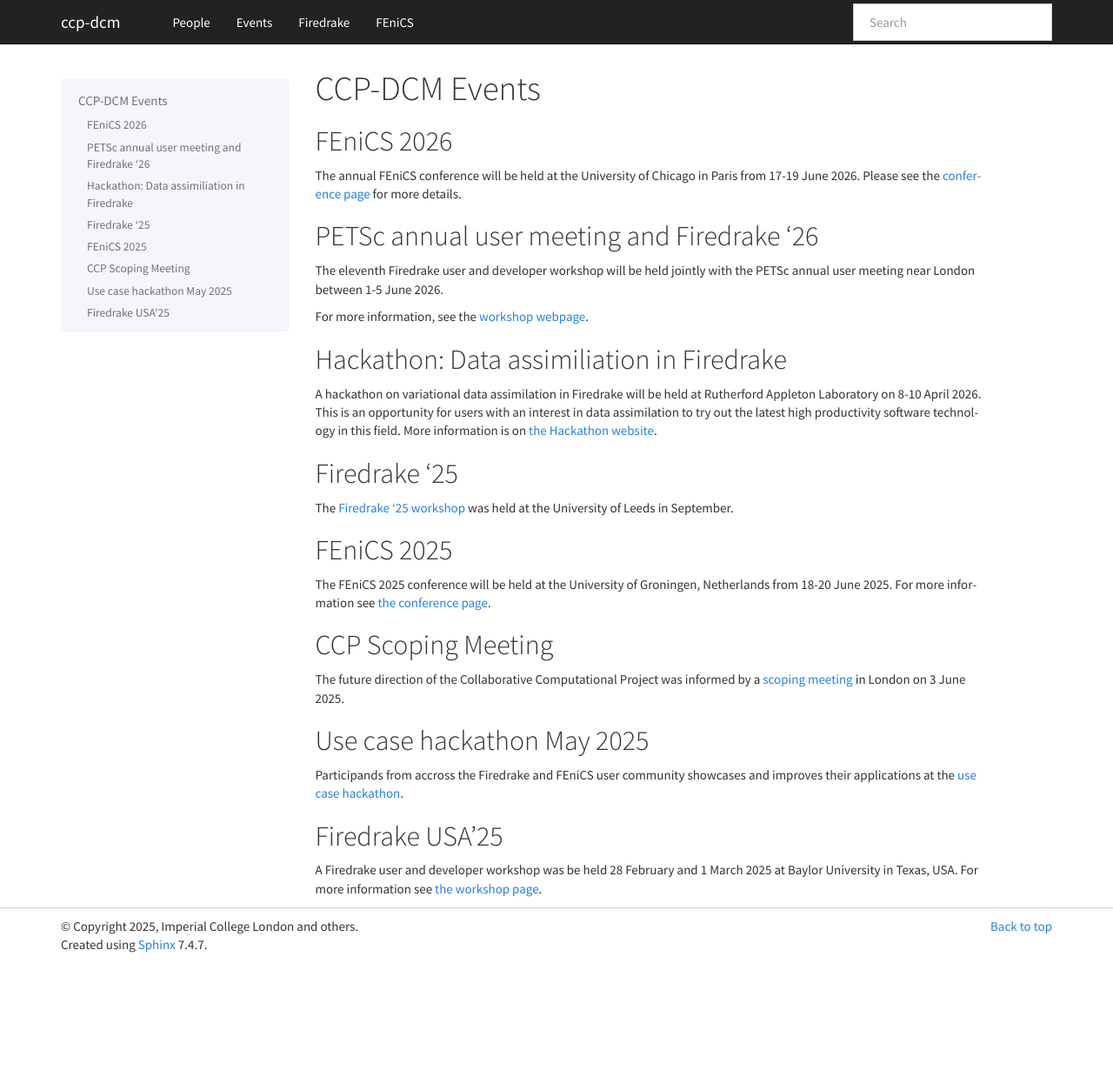
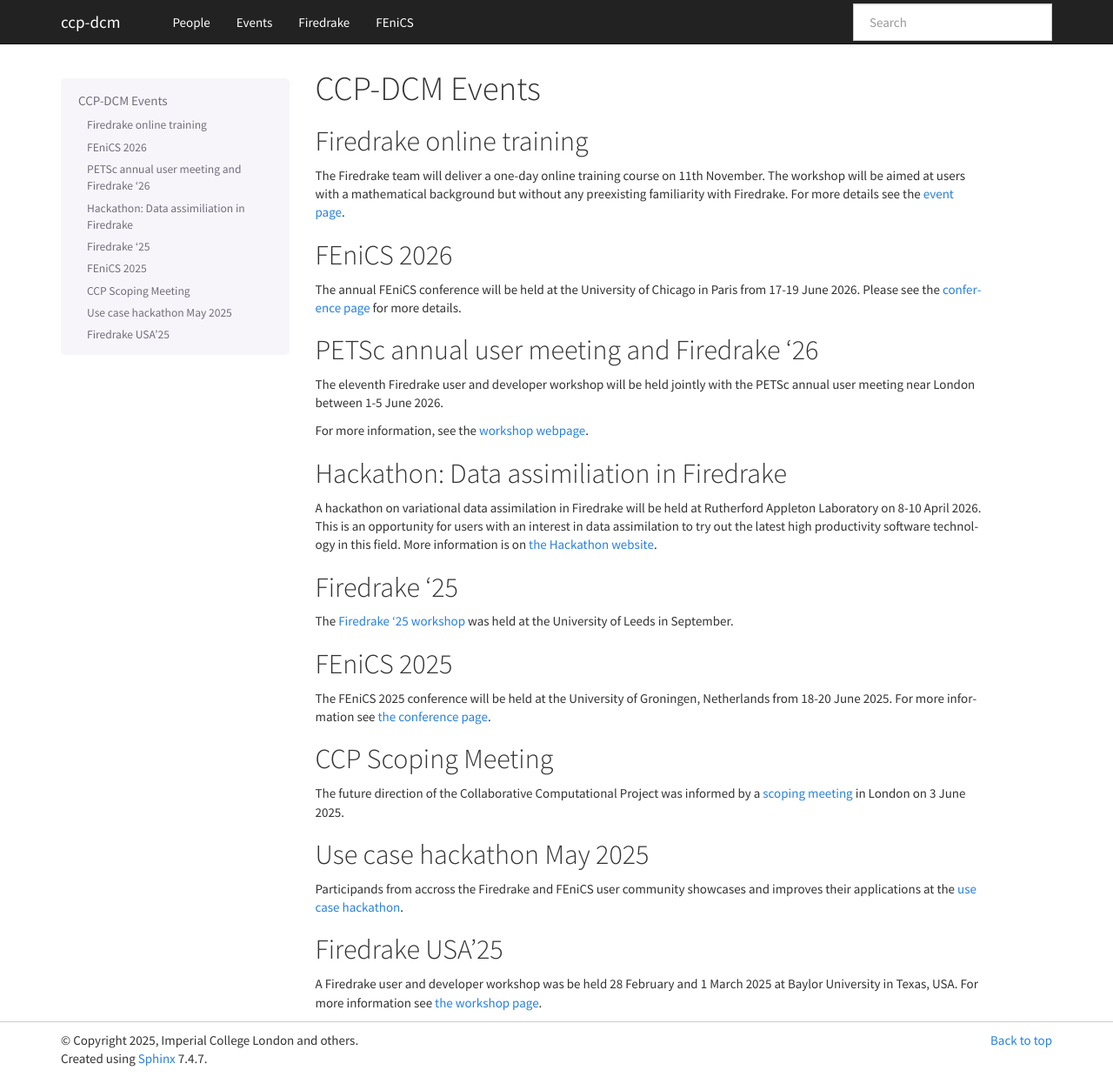
Before and after one commit to ccp-dcm/ccp-dcm.github.io, a Sphinx documentation site: the page built from source/events.rst, in a window 1280 px wide and 1238 px high. Shown: the whole window at 87% size. Built offline with Sphinx 7.4.7, drawn with Linux system fonts in a browser that asks for light colours.

Commit message:
Add Firedrake training event page (#7)
* Add first draft for Firedrake training event page

* fixup

```diff
--- a/source/events.rst
+++ b/source/events.rst
@@ -2,6 +2,14 @@
 
 CCP-DCM Events
 ==============
+
+Firedrake online training
+-------------------------
+
+The Firedrake team will deliver a one-day online training course on 11th November.
+The workshop will be aimed at users with a mathematical background but without
+any preexisting familiarity with Firedrake. For more details see the
+:doc:`event page <firedrake_training_26>`.
 
 FEniCS 2026
 -----------
```
Also changed, not shown: source/firedrake_training_26.rst (added, +57 -0 lines), source/_static/jupyter.jpg (added).
